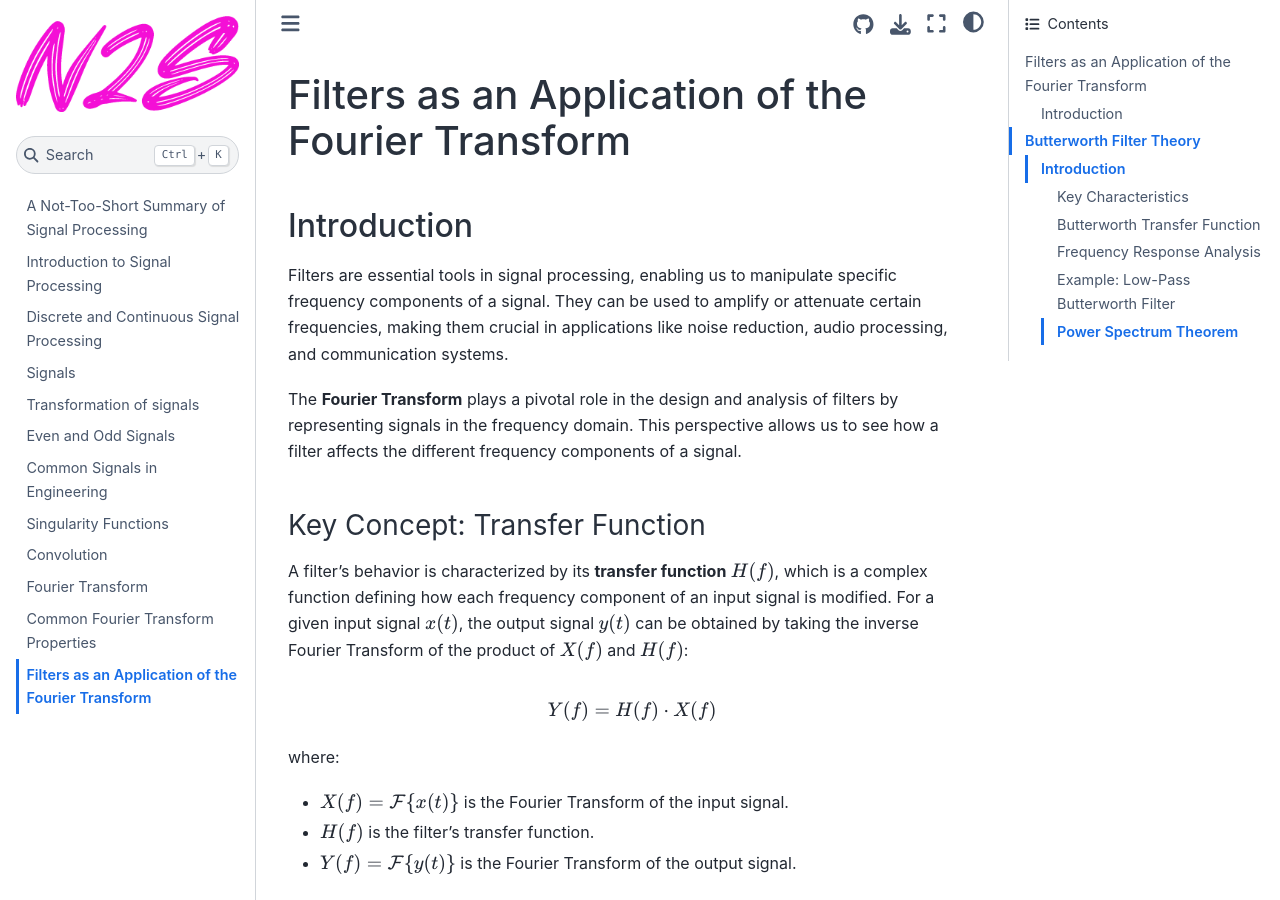
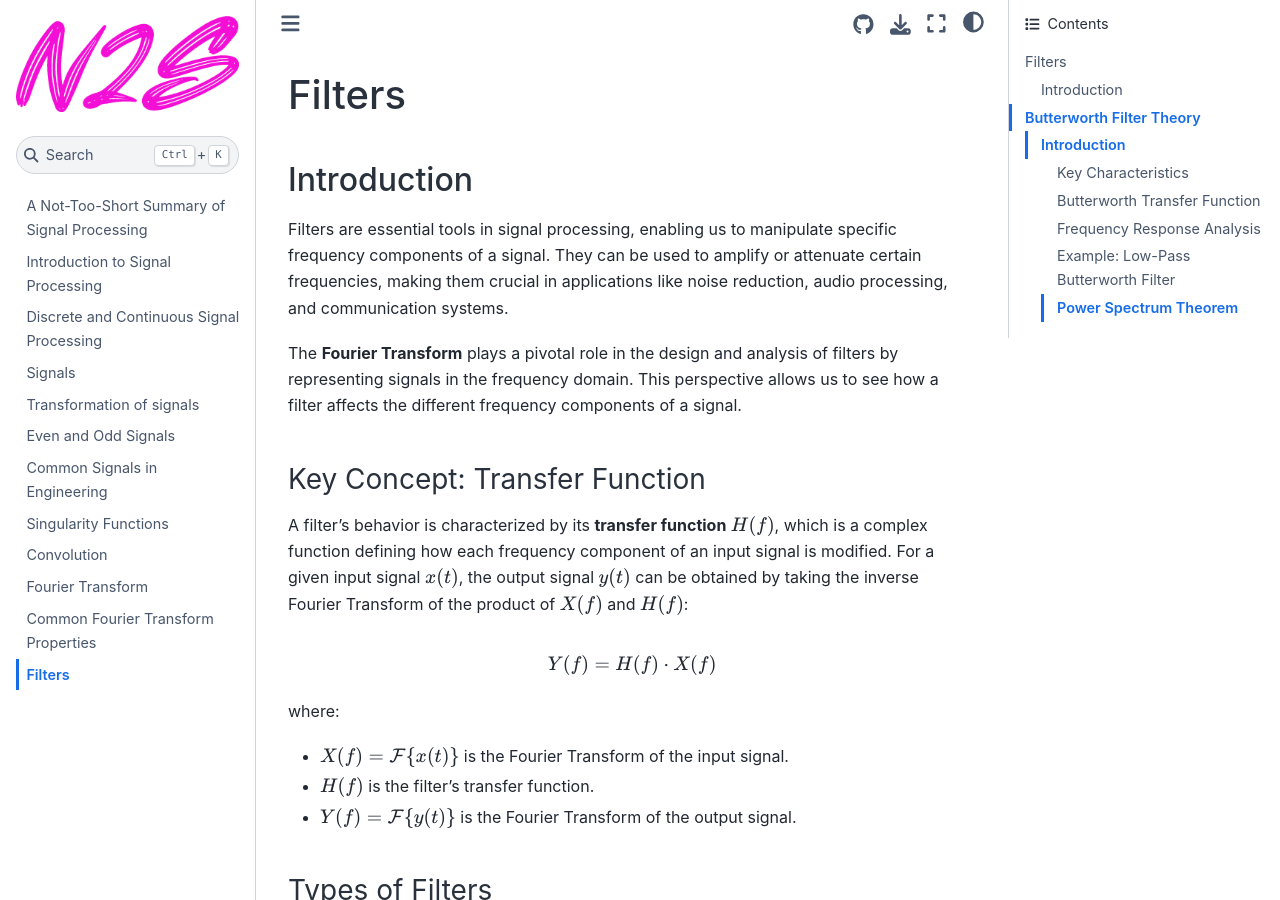
Before and after one commit to igor17400/n2s-dsp, a Jupyter Book: the page built from book/filters.ipynb, in a window 1280 px wide and 900 px high. Built offline with Jupyter Book 1.0.4 settings and Sphinx 7.4.7 and the Sphinx Book theme 1.1.4, drawn with Linux system fonts in a browser that asks for light colours; pages that are not in the unit, such as notebooks, are missing from menus; comment, search, counter and statistics services are not loaded; some of the changed lines change nothing that is shown.

Commit message:
ref: changed title

```diff
--- a/book/_toc.yml
+++ b/book/_toc.yml
@@ -18,5 +18,4 @@ chapters:
 - file: fourier-transform-properties
 - file: fourier-transform-pairs
 - file: fourier-transform-periodic-functions
-- file: sampling-continous-time-signals
 - file: filters
```
Also changed, not shown: book/filters.ipynb.
